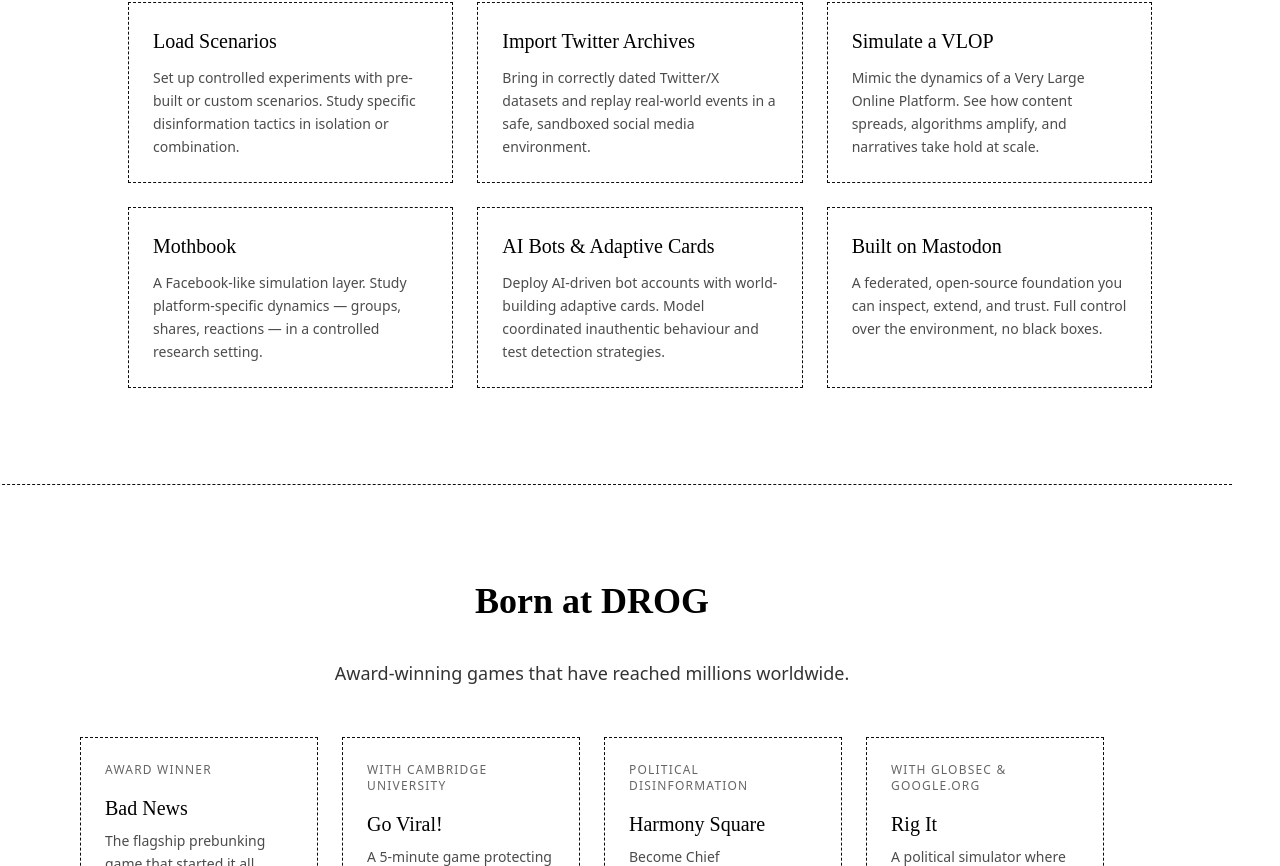
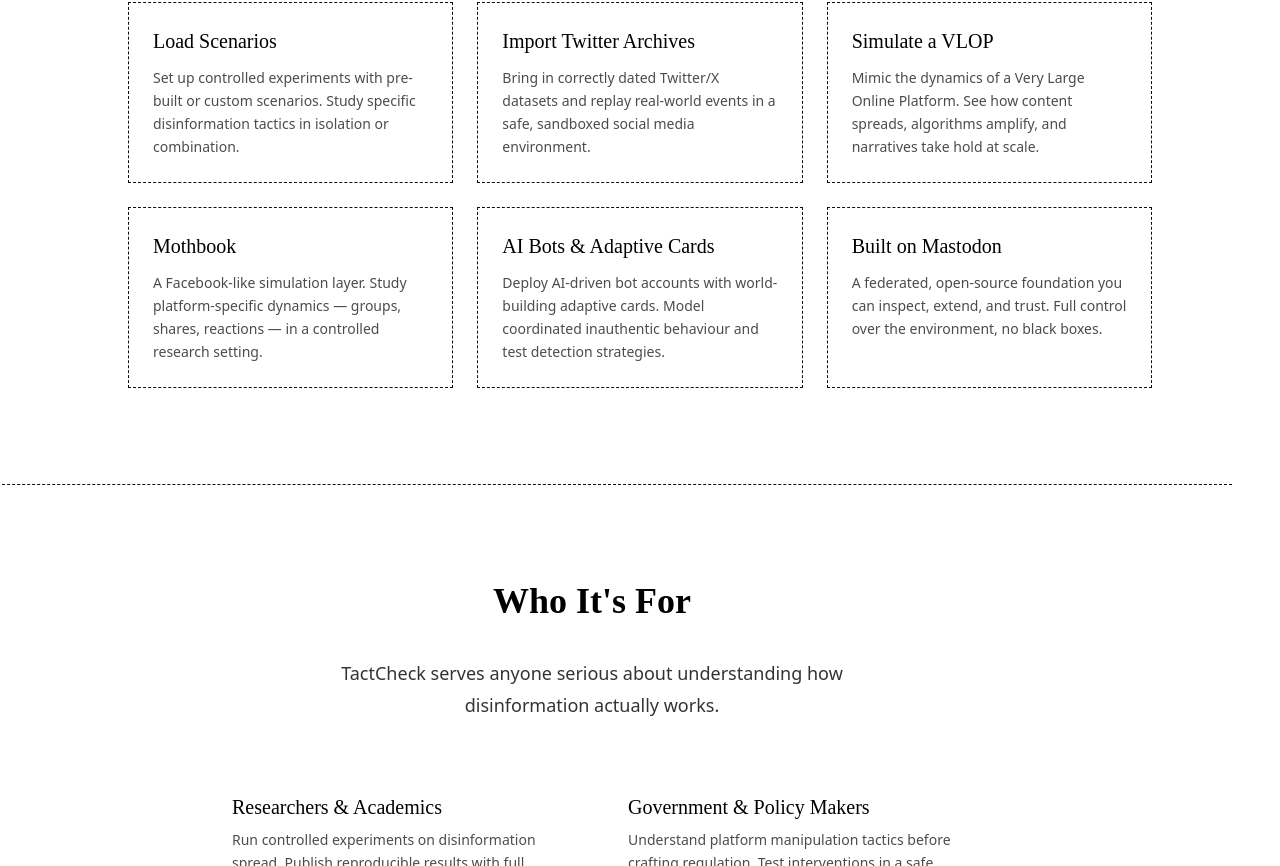
Before and after one commit to DROG-group/tactcheck-website, a Next.js app: page / in a window 1280 px wide. Shown: the part 1934-2800 px from the top of the page. Built offline with nearby package versions, Linux system fonts and the light colour scheme; a web font is replaced by a local one.

Commit message:
Revert "Add Born at DROG projects section with Rig It game"
This reverts commit 6df6a38d06cf5b8f4fb99aa29b4e5e3d267763b5.

```diff
--- a/app/page.tsx
+++ b/app/page.tsx
@@ -2,7 +2,6 @@
 import Header from "@/components/Header"
 import Problem from "@/components/Problem"
 import Features from "@/components/Features"
-import Projects from "@/components/Projects"
 import Audience from "@/components/Audience"
 import React from "react"
 
@@ -12,7 +11,6 @@
       <Header />
       <Problem />
       <Features />
-      <Projects />
       <Audience />
       <CTA />
     </main>
--- a/components/Navbar.tsx
+++ b/components/Navbar.tsx
@@ -11,9 +11,6 @@
       <nav className="flex flex-row items-center space-x-6 text-sm">
         <Link href="#features" className="hover:underline hidden sm:block">
           Features
-        </Link>
-        <Link href="#projects" className="hover:underline hidden sm:block">
-          Projects
         </Link>
         <Link href="#who" className="hover:underline hidden sm:block">
           Who It's For
--- a/components/Projects.tsx
+++ /dev/null
@@ -1,101 +0,0 @@
-import React from "react"
-
-const projects = [
-  {
-    title: "Bad News",
-    partner: "Award Winner",
-    description:
-      "The flagship prebunking game that started it all. Players become fake news tycoons, learning the six degrees of manipulation.",
-    stat: "15M+ players",
-    tags: ["Prebunking", "Inoculation", "15+ languages"],
-    url: "https://www.getbadnews.com",
-  },
-  {
-    title: "Go Viral!",
-    partner: "with Cambridge University",
-    description:
-      "A 5-minute game protecting against COVID-19 misinformation. Inoculate yourself against viral manipulation tactics.",
-    stat: "2M+ players",
-    tags: ["COVID-19", "Health", "5 min"],
-    url: "https://www.goviralgame.com",
-  },
-  {
-    title: "Harmony Square",
-    partner: "Political Disinformation",
-    description:
-      "Become Chief Disinformation Officer in this game about political manipulation, trolling, and polarization.",
-    stat: "500K+ players",
-    tags: ["Politics", "Trolling", "15 min"],
-    url: "https://harmonysquare.game",
-  },
-  {
-    title: "Rig It",
-    partner: "with GLOBSEC & Google.org",
-    description:
-      "A political simulator where you build a campaign, shape opinions, and discover how emotion and AI can influence democracy.",
-    stat: "New",
-    tags: ["Elections", "Deepfakes", "AI"],
-    url: "https://www.rigitgame.com",
-  },
-]
-
-function Projects() {
-  return (
-    <section
-      id="projects"
-      className="-ml-7 lg:-ml-24 w-screen px-7 lg:px-24 border-t border-dashed border-primary py-24"
-    >
-      <div className="max-w-5xl mx-auto">
-        <div className="prose mx-auto text-center mb-12">
-          <h2 className="font-serif text-3xl lg:text-4xl">Born at DROG</h2>
-          <p className="prose-lg">
-            Award-winning games that have reached millions worldwide.
-          </p>
-        </div>
-        <div className="grid grid-cols-1 md:grid-cols-2 lg:grid-cols-4 gap-6 not-prose">
-          {projects.map((project) => (
-            <a
-              key={project.title}
-              href={project.url}
-              target="_blank"
-              rel="noopener noreferrer"
-              className="border border-dashed border-primary flex flex-col hover:bg-primary hover:text-primary-content transition-colors group"
-            >
-              <div className="p-6 flex flex-col flex-grow">
-                <div className="flex items-center justify-between mb-4">
-                  <span className="text-xs uppercase tracking-widest opacity-60">
-                    {project.partner}
-                  </span>
-                </div>
-                <h3 className="font-serif text-xl mb-2">{project.title}</h3>
-                <p className="opacity-70 text-sm leading-relaxed mb-4 flex-grow">
-                  {project.description}
-                </p>
-                <div className="flex flex-wrap gap-2 mb-4">
-                  {project.tags.map((tag) => (
-                    <span
-                      key={tag}
-                      className="text-xs border border-dashed border-current opacity-50 px-2 py-1"
-                    >
-                      {tag}
-                    </span>
-                  ))}
-                </div>
-                <div className="flex items-center justify-between mt-auto">
-                  <span className="font-serif text-sm opacity-80">
-                    {project.stat}
-                  </span>
-                  <span className="text-xs uppercase tracking-widest opacity-60 group-hover:opacity-100 transition-opacity">
-                    Play &rarr;
-                  </span>
-                </div>
-              </div>
-            </a>
-          ))}
-        </div>
-      </div>
-    </section>
-  )
-}
-
-export default Projects
```
